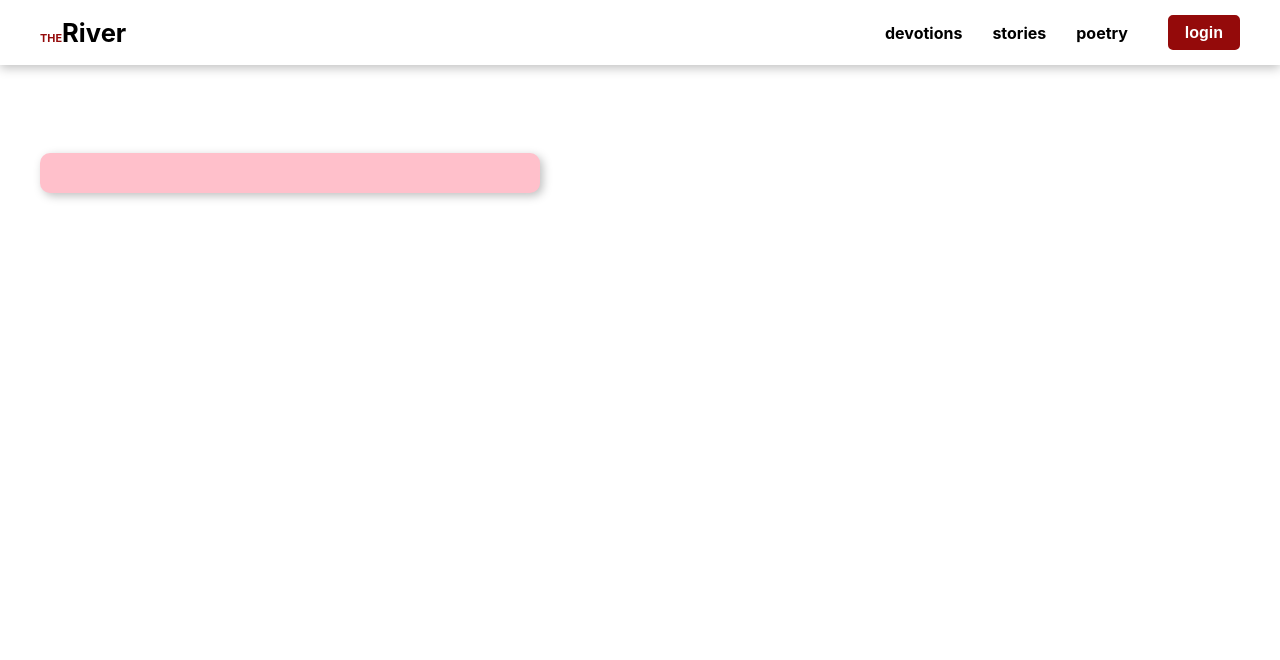
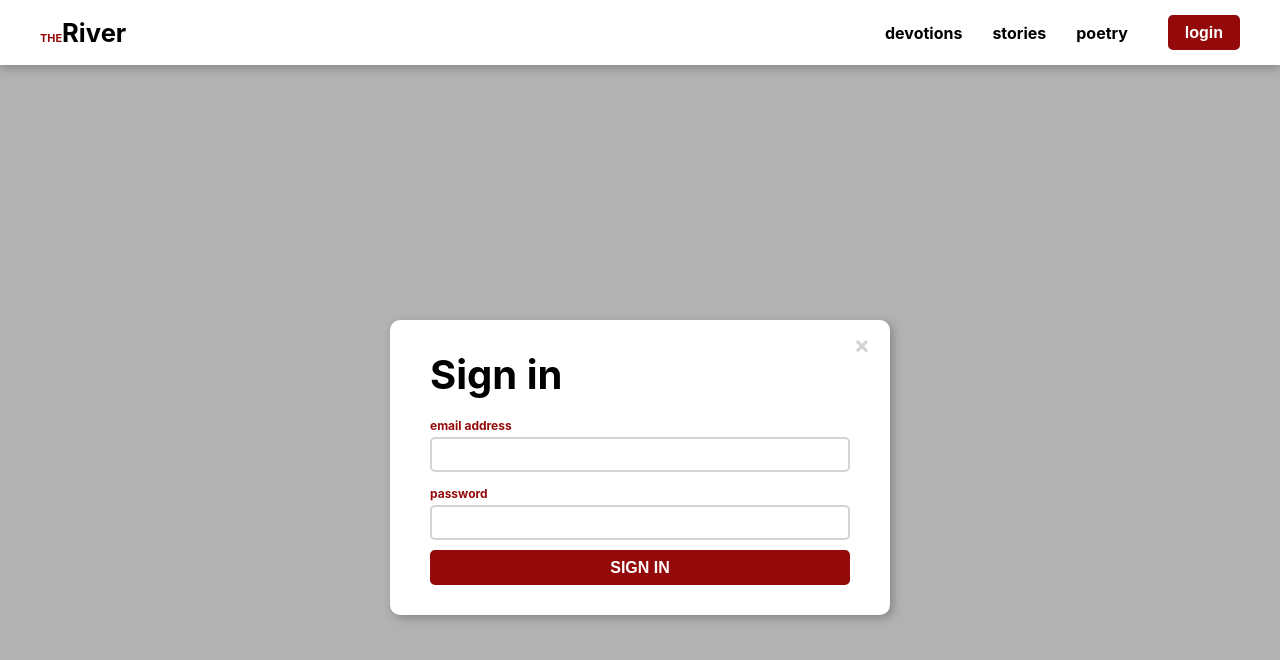
Before and after one commit to EstefanHu/project-river, a Next.js app: page / in a window 1280 px wide. Shown: the top 660 px of the page. Built offline with nearby package versions, Linux system fonts and the light colour scheme.

Commit message:
feat(sign-in): added sign in mark up

```diff
--- /dev/null
+++ b/components/atoms/Close.jsx
@@ -0,0 +1,25 @@
+import React from 'react';
+import styled from 'styled-components';
+import PropTypes from 'prop-types';
+
+const StyledClose = styled.p`
+    position: absolute;
+    top: 10px;
+    right: 20px;
+    width: fit-content;
+    font-size: 1.5rem;
+    font-weight: bold;
+    color: lightgrey;
+    cursor: pointer;
+    transition: 0.2s;
+    &:hover { color: ${({ theme }) => theme.redPrimary} }
+`;
+
+const Close = ({ close }) => <StyledClose onClick={close}>&times;</StyledClose>;
+
+Close.propTypes = {
+    /** Method to fire on close */
+    close: PropTypes.func.isRequired
+};
+
+export default Close;
--- /dev/null
+++ b/components/atoms/H1.jsx
@@ -0,0 +1,17 @@
+import React from 'react';
+import styled from 'styled-components';
+import propTypes from 'prop-types';
+
+const StyledH1 = styled.h1`
+    font-size: 2.5rem;
+    margin-bottom: 15px;
+`;
+
+const H1 = ({ children }) => <StyledH1>{children}</StyledH1>;
+
+H1.propTypes = {
+    /** Text to display */
+    children: propTypes.string.isRequired
+};
+
+export default H1;
--- a/components/atoms/InputText.jsx
+++ b/components/atoms/InputText.jsx
@@ -3,10 +3,18 @@ import styled from 'styled-components';
 import PropTypes from 'prop-types';
 
 const StyledInputText = styled.input`
+    display: flex;
+    flex-direction: column;
     height: 35px;
+    width: 100%;
+    margin-top: 3px;
     padding: 0 12px;
-    border: 2px solid ${({ theme }) => theme.redPrimary};
-    border-radius: 10px;
+    border: 2px solid lightgrey;
+    border-radius: 5px;
+    outline: none;
+    transition: 0.3s;
+    &:hover { border-color: grey; }
+    &:focus { border-color: ${({ theme }) => theme.redPrimary} }
 `;
 
 const InputText = ({ type, value, setValue }) => (
--- /dev/null
+++ b/components/atoms/Label.jsx
@@ -0,0 +1,15 @@
+import React from 'react';
+import styled from 'styled-components';
+import PropTypes from 'prop-types';
+
+const StyledLabel = styled.label`
+    font-size: 0.75rem;
+    font-weight: bold;
+    color: ${({ theme }) => theme.redPrimary};
+`;
+
+const Label = ({ text }) => <StyledLabel>{text}</StyledLabel>;
+
+Label.propTypes = { text: PropTypes.string.isRequired };
+
+export default Label;
--- a/components/atoms/Overlay.jsx
+++ b/components/atoms/Overlay.jsx
@@ -3,7 +3,7 @@ import { useGlobalState } from '../../state';
 import styled from 'styled-components';
 
 const StyledOverlay = styled.div`
-    height: 100vh;
+    height: 100%;
     width: 100vw;
     z-index: 99;
     position: absolute;
--- /dev/null
+++ b/components/molecules/FormField.jsx
@@ -0,0 +1,50 @@
+import React from 'react';
+import styled from 'styled-components';
+import PropTypes from 'prop-types';
+
+import Label from '../atoms/Label';
+import InputText from '../atoms/InputText'
+
+const StyledFormField = styled.span`
+    margin-bottom: 10px;
+`;
+
+const FormField = ({ label, type, value, setValue }) => {
+    const renderInput = (type) => {
+        switch (type) {
+            case 'text':
+            case 'password':
+            case 'email':
+            case 'number':
+            case 'tel':
+            case 'url':
+                return <InputText
+                    type={type}
+                    value={value}
+                    setValue={setValue}
+                />;
+            default:
+                return;
+        };
+    };
+
+    return (
+        <StyledFormField>
+            <Label text={label} />
+            {renderInput(type)}
+        </StyledFormField>
+    );
+};
+
+FormField.propTypes = {
+    /** Label text display */
+    label: PropTypes.string.isRequired,
+    /** Type of input */
+    type: PropTypes.string.isRequired,
+    /** Value of input */
+    value: PropTypes.string.isRequired,
+    /** Func for setting value of input */
+    setValue: PropTypes.func.isRequired
+};
+
+export default FormField;
--- a/components/organisms/AuthModal.jsx
+++ b/components/organisms/AuthModal.jsx
@@ -3,18 +3,26 @@ import { useGlobalState } from '../../state';
 import styled from 'styled-components';
 import PropTypes from 'prop-types';
 
+import Close from '../atoms/Close';
 import SignIn from './forms/SignIn';
 import Register from './forms/Register';
 
 const StyledAuthModal = styled.div`
     position: fixed;
-    margin: 35vh auto 0;
+    top: 100%;
+    left: 50%;
+    margin-left: -250px;
     z-index: 100;
-    background-color: pink;
     width: 500px;
     box-shadow: ${({ theme }) => theme.boxShadow};
     border-radius: 10px;
-    padding: 20px 30px;
+    padding: 30px 40px;
+    background-color: white;
+    outline: none;
+    transition: 0.3s;
+    ${({ isAuthing }) => isAuthing && `
+        top: 40%;
+    `}
 `;
 
 const AuthModal = () => {
@@ -25,8 +33,15 @@ const AuthModal = () => {
     const [hasAccount, setHasAccount] = useState(true);
 
     return (
-        <StyledAuthModal>
-
+        <StyledAuthModal
+            tabIndex={isAuthing ? 1 : -1}
+            isAuthing={isAuthing}
+        >
+            <Close close={endAuthing} />
+            {hasAccount
+                ? <SignIn setHasAccount={setHasAccount} />
+                : <Register setHasAccount={setHasAccount} />
+            }
         </StyledAuthModal>
     );
 };
--- a/components/organisms/forms/Register.jsx
+++ b/components/organisms/forms/Register.jsx
@@ -3,7 +3,10 @@ import styled from 'styled-components';
 import PropTypes from 'prop-types';
 import { useGlobalState } from '../../../state';
 
-const StyledRegister = styled.form``;
+const StyledRegister = styled.form`
+    display: flex;
+    flex-direction: column;
+`;
 
 const Register = () => {
 
--- a/components/organisms/forms/SignIn.jsx
+++ b/components/organisms/forms/SignIn.jsx
@@ -1,7 +1,11 @@
 import React, { useState } from 'react';
 import styled from 'styled-components';
-import PropTyped from 'prop-types';
+import propTypes from 'prop-types';
 import { useGlobalState } from '../../../state';
+
+import H1 from '../../atoms/H1';
+import FormField from '../../molecules/FormField';
+import Button from '../../atoms/Button';
 
 const StyledSignIn = styled.form`
     display: flex;
@@ -9,12 +13,53 @@ const StyledSignIn = styled.form`
 `;
 
 const SignIn = () => {
+    const { signIn } = useGlobalState();
+    const [state, setState] = useState({ email: '', password: '' });
 
     return (
         <StyledSignIn>
-            <h1>Sign In</h1>
+            <H1>Sign in</H1>
+
+            {FIELDS.map((f) => {
+                const name = f.type;
+
+                return (
+                    <FormField
+                        key={name}
+                        label={f.label}
+                        type={name}
+                        value={state[name]}
+                        setValue={(value) => {
+                            const newState = state;
+                            newState[name] = value;
+                            setState(newState);
+                        }}
+                    />
+                )
+            })}
+
+            <Button
+                action={signIn}
+                label='SIGN IN'
+            />
         </StyledSignIn>
     );
 };
 
+SignIn.propTypes = {
+    /** Func to toggle to register */
+    setHasAccount: propTypes.func.isRequired
+};
+
+const FIELDS = [
+    {
+        label: 'email address',
+        type: 'email',
+    },
+    {
+        label: 'password',
+        type: 'password'
+    }
+]
+
 export default SignIn;
--- a/state/actions/auth.js
+++ b/state/actions/auth.js
@@ -5,3 +5,12 @@ export const clearAuthErrorMessage = dispatch => () => dispatch({ type: 'CLEAR_A
 
 export const startAuthing = dispatch => () => dispatch({ type: 'START_AUTHING' });
 export const endAuthing = dispatch => () => dispatch({ type: 'END_AUTHING' });
+
+export const signIn = dispatch => ({ email, password }) => {
+    try {
+
+    } catch (ex) {
+        console.log(ex);
+        dispatch({ type: 'ADD_AUTH_ERROR_MESSAGE', payload: ex.message });
+    };
+};
--- a/state/index.js
+++ b/state/index.js
@@ -8,7 +8,7 @@ const initState = {
     auth: {
         isLoading: false,
         isLoggedIn: false,
-        isAuthing: false,
+        isAuthing: true,
         authErrorMessage: '',
     }
 };
```
